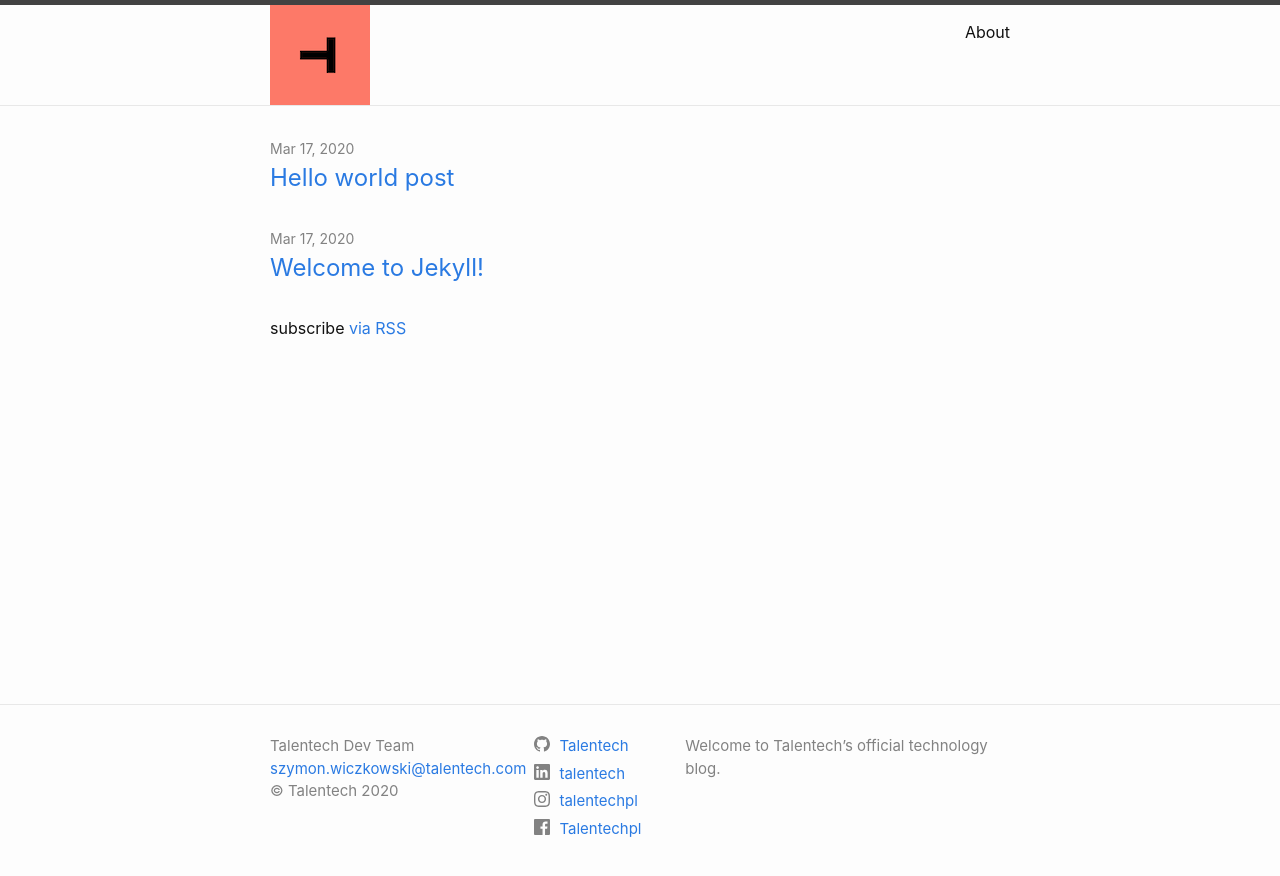
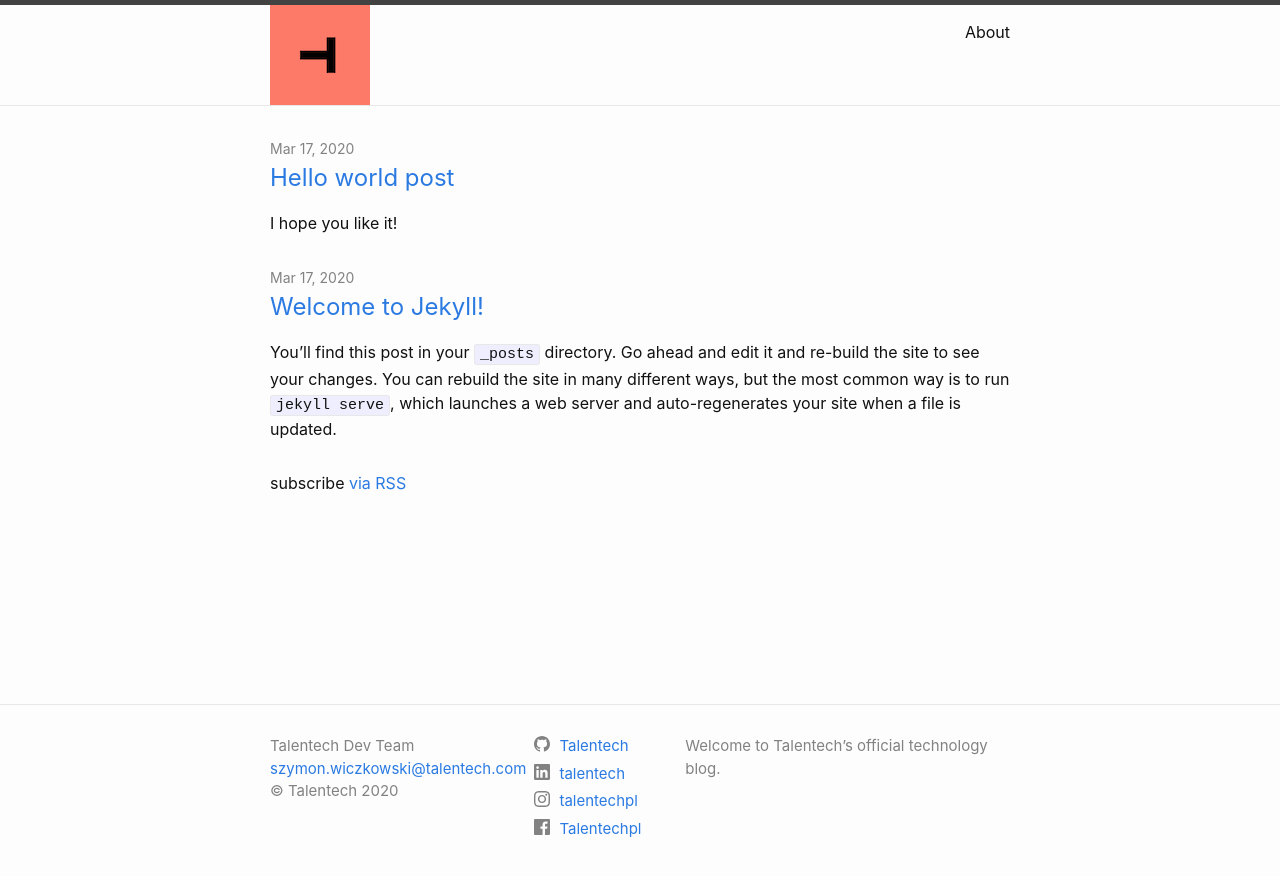
Before and after one commit to margalski/Blog, a Jekyll site: the page built from index.markdown, in a window 1280 px wide. Shown: the top 876 px of the page. Built offline with Jekyll 4.4.1, drawn with Linux system fonts in a browser that asks for light colours.

Commit message:
display post preview

```diff
--- a/_config.yml
+++ b/_config.yml
@@ -24,6 +24,7 @@ description: >- # this means to ignore newlines until "baseurl:"
   Welcome to Talentech’s official technology blog.
 baseurl: "" # the subpath of your site, e.g. /blog
 url: "" # the base hostname & protocol for your site, e.g. http://example.com
+
 linkedin_company: talentech-norway
 github_username:  Talentech
 facebook_username: Talentechpl
@@ -61,3 +62,5 @@ plugins:
 #   - vendor/cache/
 #   - vendor/gems/
 #   - vendor/ruby/
+
+show_excerpts: true
--- a/_layouts/home.html
+++ b/_layouts/home.html
@@ -22,7 +22,11 @@ layout: default
         </a>
       </h3>
       {%- if site.show_excerpts -%}
+        {%- if post.excerpt.size > 500 -%}
+          {{ post.excerpt | slice: 0, 500}} ...
+        {%- else -%}
           {{ post.excerpt }}
+        {%- endif -%}
       {%- endif -%}
     </li>
     {%- endfor -%}
```
Lines whose indentation alone changed are shown as unchanged.
